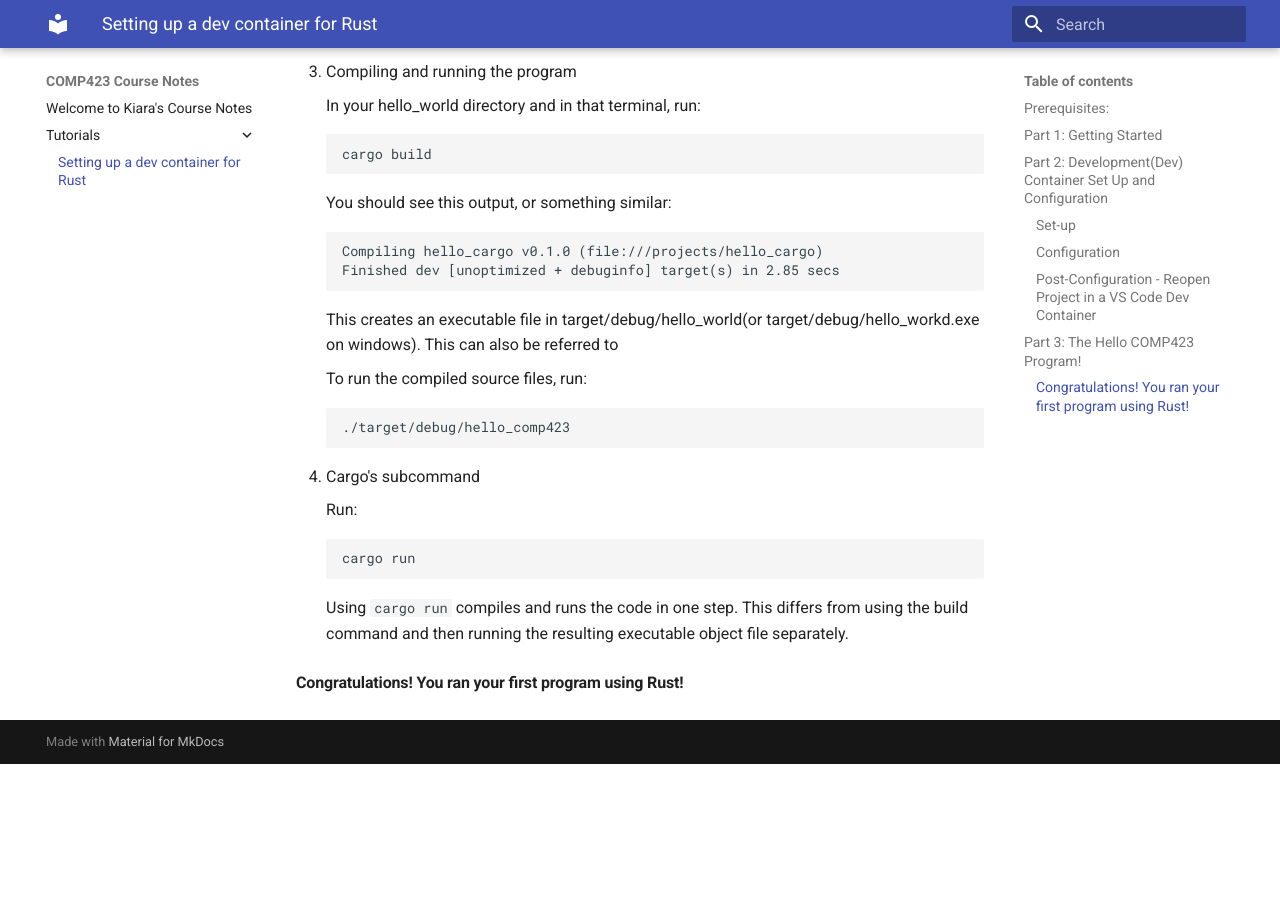
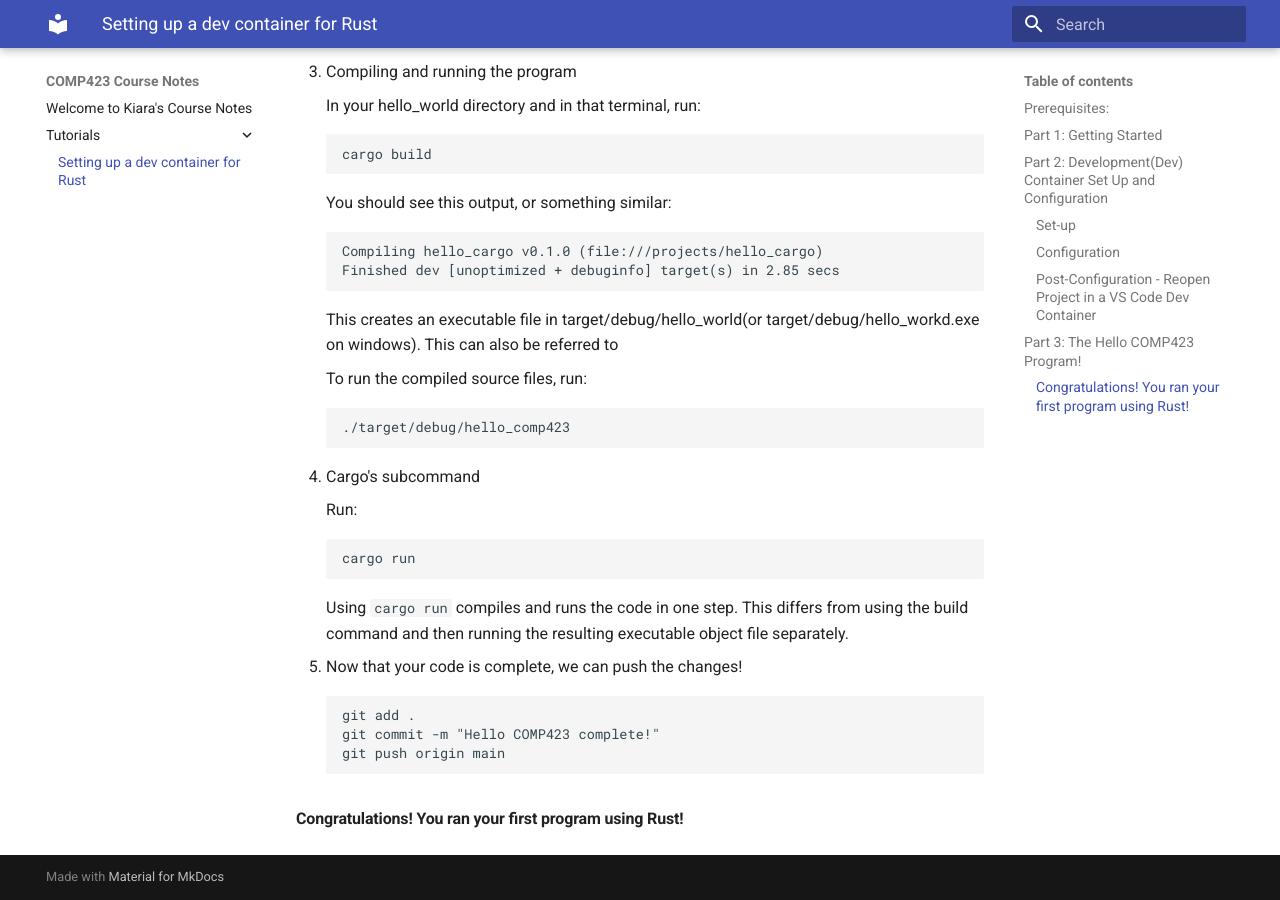
Before and after one commit to kiaras4/comp423-course-notes, an MkDocs documentation site: the page built from docs/tutorials/rust-setup.md, in a window 1280 px wide and 900 px high, scrolled down 4035 px. Built offline with MkDocs 1.6.1 and Material for MkDocs 9.7.7, drawn with Linux system fonts in a browser that asks for light colours; before the commit the page ends 4799 px from its top, so only the background shows below that.

Commit message:
added a push your changes section

````diff
--- a/docs/tutorials/rust-setup.md
+++ b/docs/tutorials/rust-setup.md
@@ -208,6 +208,13 @@ We will be creating your hello comp423 program using Cargo. Cargo is the build s
     Using ``cargo run`` compiles and runs the code in one step. This differs from using the build command and then running the resulting executable object file separately.
 
 
+5. Now that your code is complete, we can push the changes!
+
+    ```
+    git add .
+    git commit -m "Hello COMP423 complete!"
+    git push origin main
+    ```
 
 #### Congratulations! You ran your first program using Rust!
 
````
